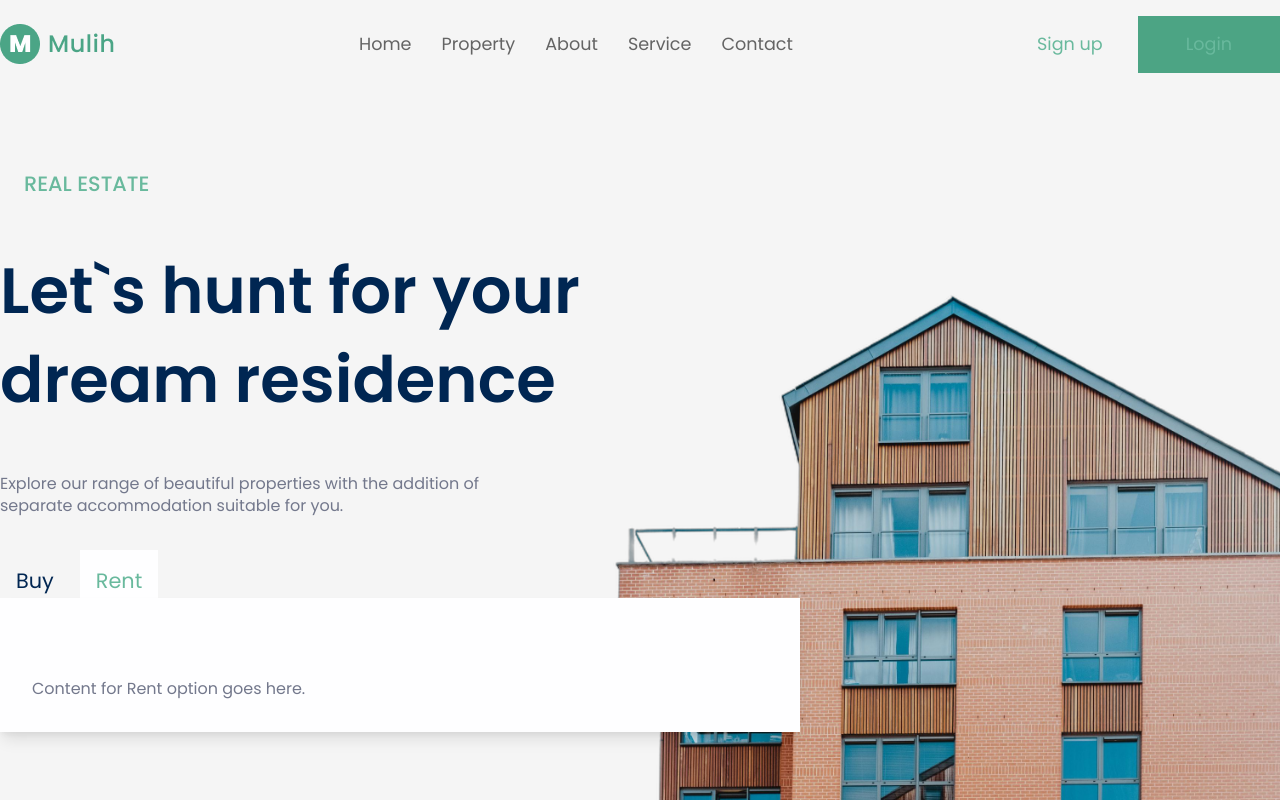
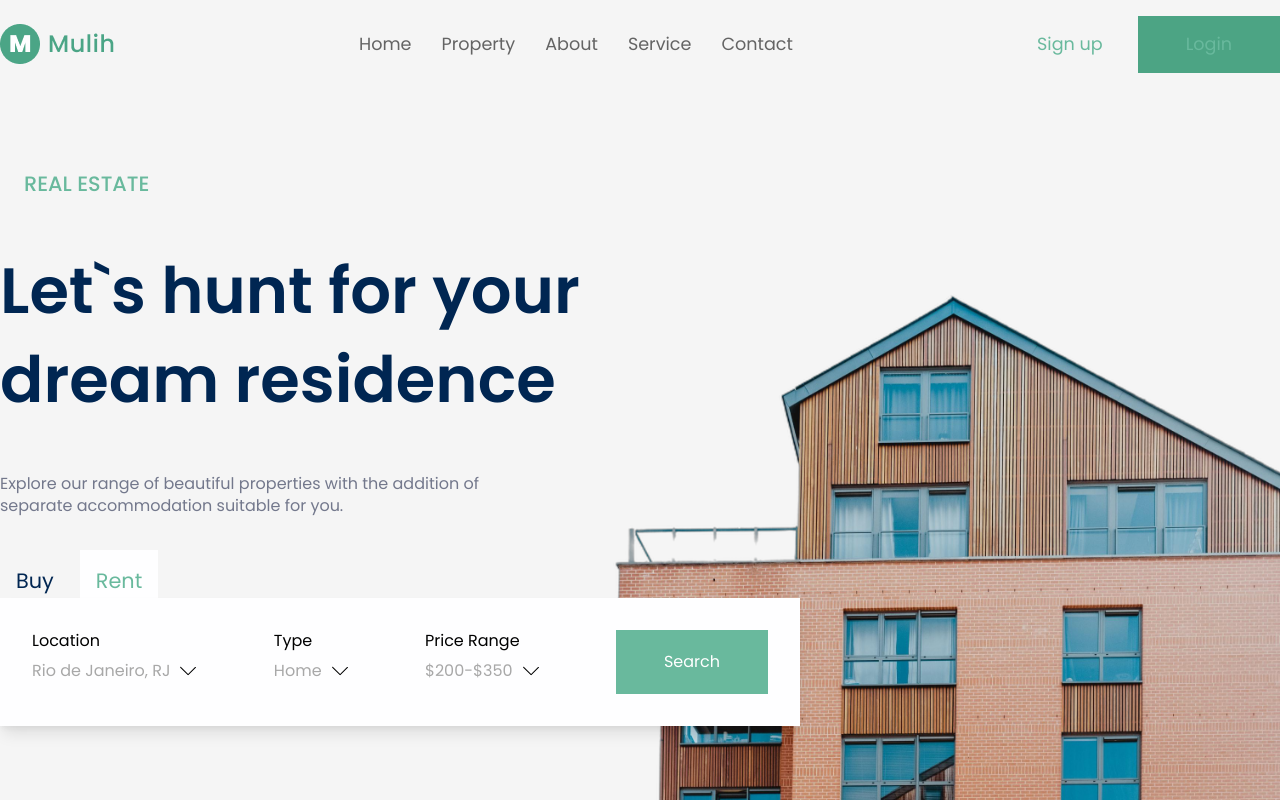
Before and after one commit to henriquepx/real_estate, a React (Vite) app: page / in a window 1280 px wide. Both pictures are taken after a click on the element "Rent". Shown: the top 800 px of the page. Built offline with nearby package versions, Linux system fonts and the light colour scheme.

Commit message:
feat: responsible sections and items

```diff
--- a/src/pages/About.jsx
+++ b/src/pages/About.jsx
@@ -16,6 +16,11 @@ const AboutSize = styled.div`
     display: flex;
     align-items: center;
     gap: 50px;
+
+    @media (max-width: 1024px) {
+        flex-direction: column;
+        padding: 0rem 1.2rem;
+    }
 `
 const TitleAbout = styled.h1`
     color: var(--color-title);
@@ -131,7 +136,7 @@ const About = () => {
                   </FaixaAbou2>
               </ImgHouseAbout>
               <TextAbout>
-                <SubtitleAbout>Our advent</SubtitleAbout>
+                <SubtitleAbout>About us</SubtitleAbout>
                 <TitleAbout>How much is your property worth now?</TitleAbout>
                 <p>We have built our reputation as true local area experts. We have gained more knowledge about buyer interests, our neighborhood and the market than any other brand because we live locally and work for local people.</p>
                 <ButtonAbout href="#">Learn more</ButtonAbout>
--- a/src/pages/Advent.jsx
+++ b/src/pages/Advent.jsx
@@ -12,7 +12,7 @@ const AdventContainer = styled.div`
     background-color: #F5F5F5;
     @media (max-width: 1024px) {
         height: 100%;
-        padding: 3rem 0rem;
+        padding: 3rem 1rem;
     }
 `
 const TitleAdvent = styled.h1`
@@ -21,6 +21,9 @@ const TitleAdvent = styled.h1`
     max-width: 15ch;
     font-size: 3rem;
     margin: 3rem 0rem 2rem 0rem;
+    @media (max-width: 500px) {
+        text-align: center;
+    }
 `
 const SubtitleAdvent = styled.h2`
     color: var(--color-green);
@@ -28,6 +31,9 @@ const SubtitleAdvent = styled.h2`
     font-size: 1.3rem;
     text-transform: uppercase;
     margin-left: 1.5rem;
+    @media (max-width: 500px) {
+        text-align: center;
+    }
 `
 const AdventSize = styled.div`
     max-width: 1400px;
--- a/src/pages/Discover.jsx
+++ b/src/pages/Discover.jsx
@@ -15,6 +15,9 @@ const TitleDiscover = styled.h1`
     font-weight: 550;
     font-size: 3rem;
     margin: 3rem 0rem 2rem 0rem;
+    @media (max-width: 500px) {
+        text-align: center
+    }
 `
 const SubtitleDiscover = styled.h2`
     color: var(--color-green);
@@ -22,6 +25,9 @@ const SubtitleDiscover = styled.h2`
     font-size: 1.3rem;
     text-transform: uppercase;
     margin-left: 1.5rem;
+    @media (max-width: 500px) {
+        text-align: center
+    }
 `
 const DiscoverSize = styled.div`
     max-width: 1400px;
@@ -30,13 +36,16 @@ const DiscoverSize = styled.div`
 
     display: flex;
     flex-direction: column;
+    @media (max-width: 1440px) {
+        padding-left: 1.2rem;
+    }
 `
 const TextDiscover = styled.div`
     display: flex;
     justify-content: space-between;
-    p {
-        color: var(--color-description);
-        max-width: 50ch;
+    @media (max-width: 1024px) {
+        flex-direction: column;
+        justify-content: flex-start;
     }
 `
 const LearnMore = styled.a`
@@ -45,6 +54,9 @@ const LearnMore = styled.a`
     gap: 10px;
     margin-top: 1rem;
     cursor: pointer;
+    @media (max-width: 670px) {
+        margin-bottom: 3rem;
+    }
     p {
         color: var(--color-green);
         font-weight: 500;
@@ -68,11 +80,15 @@ const WhiteIcon = styled(SlArrowRight)`
 const HomeContainer = styled.div`
     display: flex;
     justify-content: space-between;
+    gap: 50px;
 
     margin-top: 3rem;
+    overflow-x: hidden;
+    max-width: 100%;
 `
 
 const Discover = () => {
+
   return (
       <DiscoverContainer>
           <DiscoverSize>
@@ -112,6 +128,39 @@ const Discover = () => {
                       price='$40,000'
                       size='360m² Living area'
                   />
+                  <House
+                      img={home1}
+                      title='Perum griya asri'
+                      alt='Imagem da primeira casa'
+                      location='Bogor, Jawa Barat'
+                      price='$25,000'
+                      size='360m² Living area'
+                  />
+                  <House
+                      img={home1}
+                      title='Perum griya asri'
+                      alt='Imagem da primeira casa'
+                      location='Bogor, Jawa Barat'
+                      price='$25,000'
+                      size='360m² Living area'
+                  />
+                  <House
+                      img={home1}
+                      title='Perum griya asri'
+                      alt='Imagem da primeira casa'
+                      location='Bogor, Jawa Barat'
+                      price='$25,000'
+                      size='360m² Living area'
+                  />
+                  <House
+                      img={home1}
+                      title='Perum griya asri'
+                      alt='Imagem da primeira casa'
+                      location='Bogor, Jawa Barat'
+                      price='$25,000'
+                      size='360m² Living area'
+                  />
+
               </HomeContainer>
           </DiscoverSize>
     </DiscoverContainer>
--- a/src/pages/Main.jsx
+++ b/src/pages/Main.jsx
@@ -85,6 +85,7 @@ const DropDownMain = styled.div`
         align-items: center;
         gap: 10px;
         margin-top: .5rem;
+        cursor: pointer;
     }
     h3 {
         color: #a8a8a8;
@@ -141,7 +142,28 @@ const Main = () => {
                       <ButtonBuscar>Search</ButtonBuscar>
                 </ContentContainer>
                 <ContentContainer active={activeTab === 'Rent'}>
-                    <p>Content for Rent option goes here.</p>
+                <DropDownMain>
+                          <h2>Location</h2>
+                          <div>
+                              <h3>Rio de Janeiro, RJ</h3>
+                              <SlArrowDown />
+                          </div>
+                      </DropDownMain>
+                      <DropDownMain>
+                          <h2>Type</h2>
+                          <div>
+                              <h3>Home</h3>
+                              <SlArrowDown />
+                          </div>
+                    </DropDownMain>
+                    <DropDownMain>
+                          <h2>Price Range</h2>
+                          <div>
+                              <h3>$200-$350</h3>
+                              <SlArrowDown />
+                          </div>
+                      </DropDownMain>
+                      <ButtonBuscar>Search</ButtonBuscar>
                 </ContentContainer>
               </DivTabsBuyRent>
               <ImgCasaMain src={logoHome} alt="Casa de fundo" />
--- a/src/pages/Testimonial.jsx
+++ b/src/pages/Testimonial.jsx
@@ -13,12 +13,19 @@ const TestimonialSize = styled.div`
     max-width: 1500px;
     width: 100%;
     margin: 0 auto;
+
+    @media (max-width: 1440px) {
+        padding: 0rem 1.2rem;
+    }
 `
 const TitleTestimonial = styled.h1`
     color: var(--color-title);
     font-weight: 550;
     font-size: 3rem;
     margin: 3rem 0rem 2rem 0rem;
+    @media (max-width: 670px) {
+        margin: 3rem 0rem 0rem 0rem;
+    }
 `
 const SubtitleTestimonial = styled.h2`
     color: var(--color-green);
@@ -30,6 +37,10 @@ const SubtitleTestimonial = styled.h2`
 const TextDiscover = styled.div`
     display: flex;
     justify-content: space-between;
+    @media (max-width: 670px) {
+        flex-direction: column;
+        justify-content: flex-start;
+    }
 `
 const LearnMore = styled.a`
     display: flex;
@@ -37,6 +48,9 @@ const LearnMore = styled.a`
     gap: 10px;
     margin-top: 1rem;
     cursor: pointer;
+    @media (max-width: 670px) {
+        margin-bottom: 3rem;
+    }
     p {
         color: var(--color-green);
         font-weight: 500;
```
